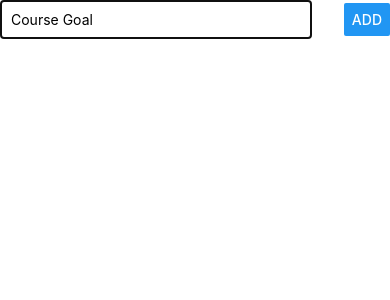
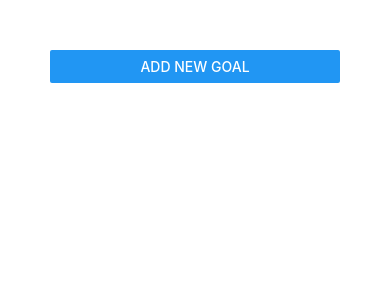
Before and after one commit to DaWood32913/react-native-expo-practice, a React Native app: screen / in a window 390 px wide. Shown: the top 300 px of the page. Built offline with nearby package versions, Linux system fonts and the light colour scheme.

Commit message:
add button closes modal

```diff
--- a/App.js
+++ b/App.js
@@ -1,10 +1,5 @@
 import React, { useState } from "react";
-import {
-  StyleSheet,
-  View,
-  Button,
-  FlatList
-} from "react-native";
+import { StyleSheet, View, Button, FlatList } from "react-native";
 import GoalItem from "./components/GoalItem";
 import GoalInput from "./components/GoalInput";
 
@@ -17,18 +12,20 @@ export default function App() {
       ...currentGoals,
       { id: Math.random().toString(), value: goalTitle }
     ]);
+    setIsAddMode(false);
+
   };
 
   const removeGoalHandler = goalId => {
     setCourseGoals(currentGoals => {
       return currentGoals.filter(goal => goal.id !== goalId);
     });
-  };
+x  };
 
   return (
     <View style={styles.screen}>
-      <Button title="Add New Goal" onPress={() => setIsAddMode(true)}/>
-      <GoalInput visable={isAddMode} onAddGoal={addGoalHandler} />
+      <Button title="Add New Goal" onPress={() => setIsAddMode(true)} />
+      <GoalInput visible={isAddMode} onAddGoal={addGoalHandler} />
       <FlatList
         keyExtractor={(item, index) => item.id}
         data={courseGoals}
--- a/components/GoalInput.js
+++ b/components/GoalInput.js
@@ -25,15 +25,16 @@ const GoalInput = props => {
 
 const styles = StyleSheet.create({
   inputContainer: {
-    flexDirection: "row",
-    justifyContent: "space-between",
+    flex: 1,
+    justifyContent: "center",
     alignItems: "center"
   },
   input: {
     width: "80%",
     borderBottomColor: "black",
     borderWidth: 1,
-    padding: 10
+    padding: 10,
+    marginBottom: 10
   }
 });
 
```
